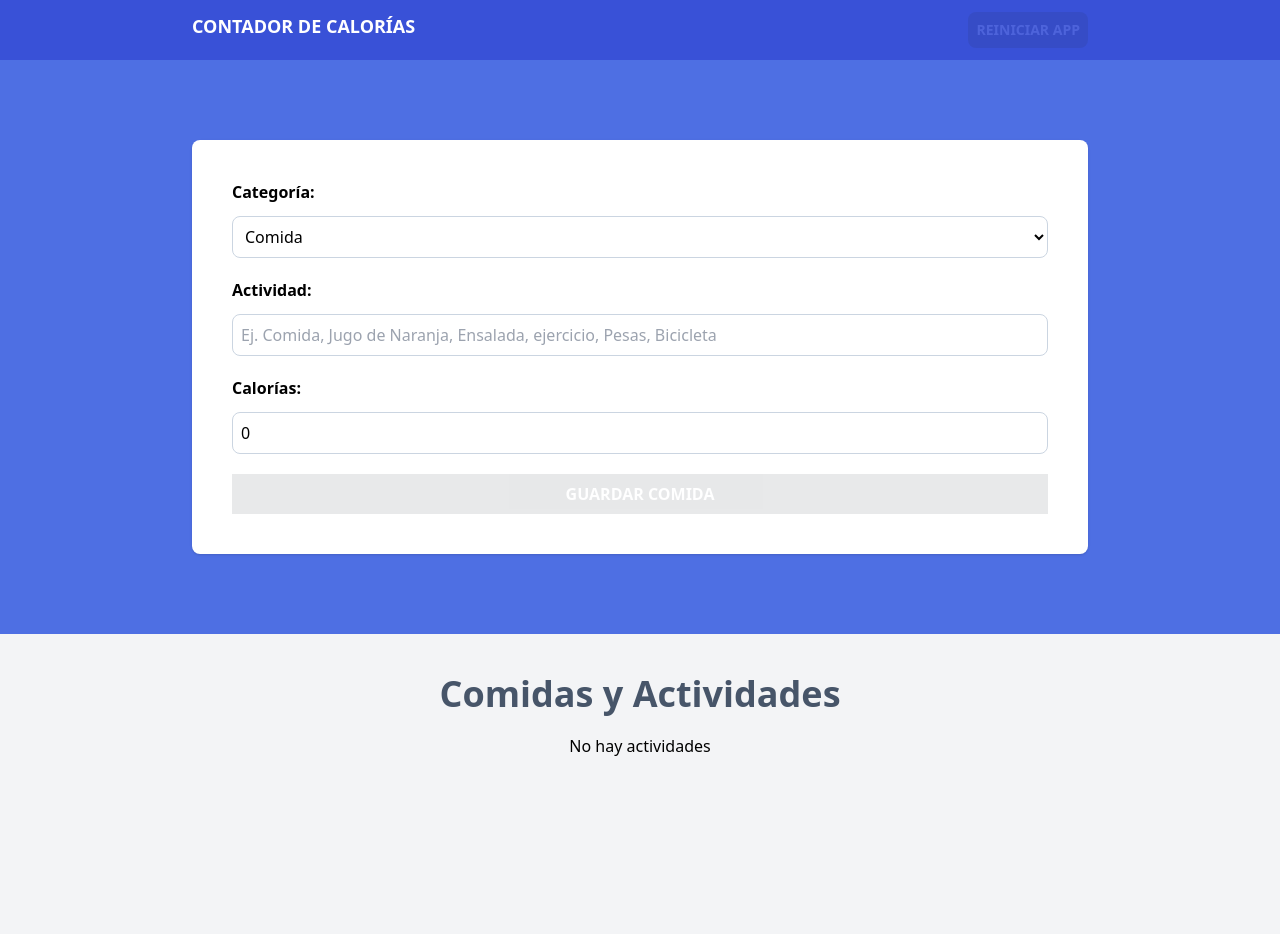
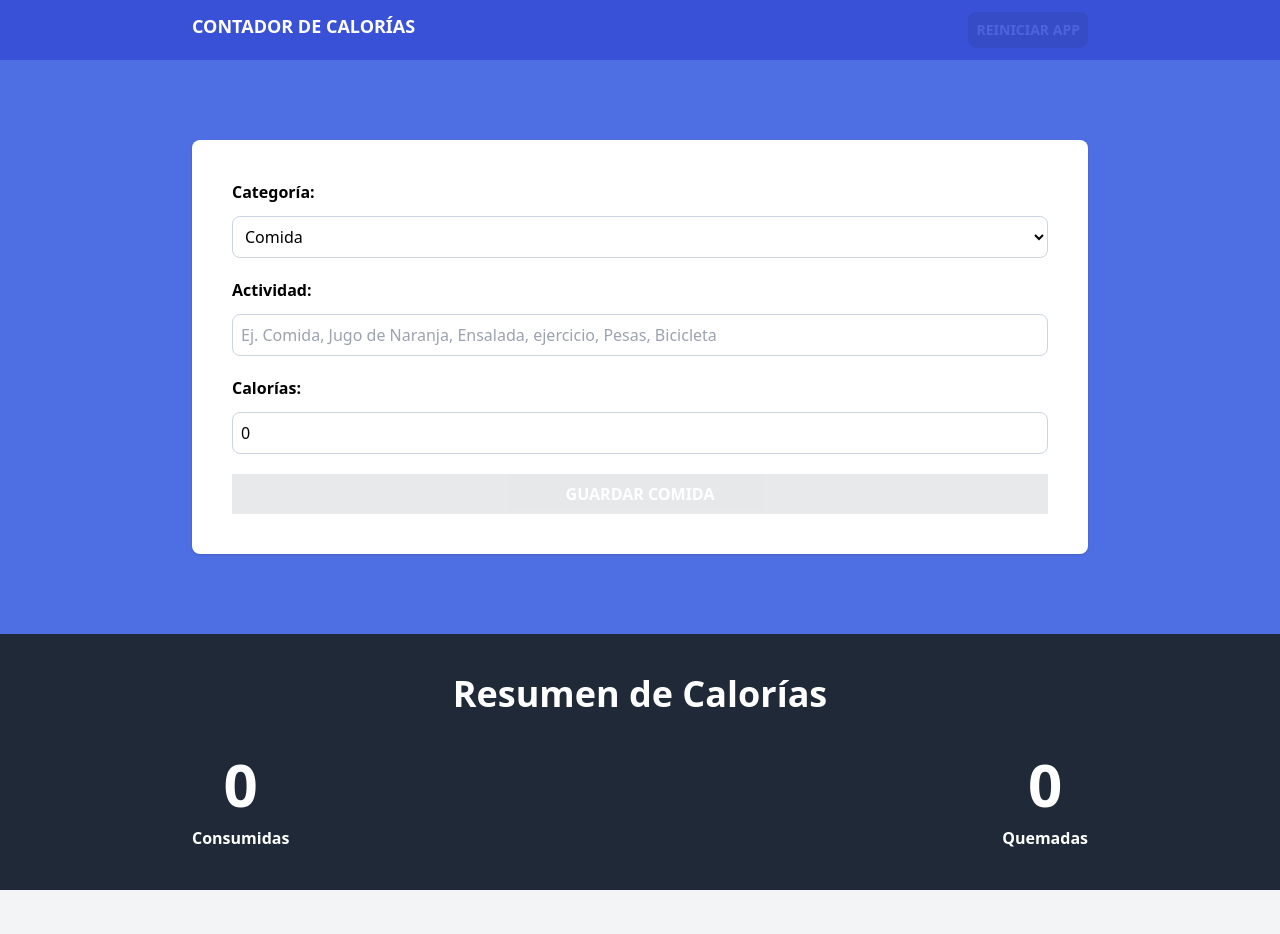
Before and after one commit to DanielPAyala/react_calorie-tracker, a React (Vite) app: page / in a window 1280 px wide. Shown: the top 934 px of the page. Before the commit the page ends 800 px from the top, so only its background shows below. Built offline with nearby package versions, Linux system fonts and the light colour scheme.

Commit message:
Show total calories consumed and burned

```diff
--- a/src/App.tsx
+++ b/src/App.tsx
@@ -4,6 +4,7 @@
 
 import './App.css';
 import ActivityList from './components/ActivityList';
+import CalorieTracker from './components/CalorieTracker';
 
 function App() {
   const [state, dispatch] = useReducer(activityReducer, initialState);
@@ -44,6 +45,12 @@
         </div>
       </section>
 
+      <section className='bg-gray-800 py-10'>
+        <div className='max-w-4xl mx-auto'>
+          <CalorieTracker activities={state.activities} />
+        </div>
+      </section>
+
       <section className='p-10 mx-auto max-w-4xl'>
         <ActivityList activities={state.activities} dispatch={dispatch} />
       </section>
--- /dev/null
+++ b/src/components/CalorieTracker.tsx
@@ -0,0 +1,50 @@
+import { useMemo } from 'react';
+import type { Activity } from '../types';
+
+type CalorieTrackerProps = {
+  activities: Activity[];
+};
+
+export default function CalorieTracker({ activities }: CalorieTrackerProps) {
+  const caloriesConsumed = useMemo(
+    () =>
+      activities.reduce(
+        (total, activity) =>
+          activity.category === 1 ? total + activity.calories : total,
+        0
+      ),
+    [activities]
+  );
+  const caloriesBurned = useMemo(
+    () =>
+      activities.reduce(
+        (total, activity) =>
+          activity.category === 2 ? total + activity.calories : total,
+        0
+      ),
+    [activities]
+  );
+
+  return (
+    <>
+      <h2 className='text-4xl font-black text-white text-center'>
+        Resumen de Calorías
+      </h2>
+
+      <div className='flex flex-col items-center md:flex-row md:justify-between gap-5 mt-10'>
+        <p className='text-white font-bold rounded-full grid grid-cols-1 gap-3 text-center'>
+          <span className='font-black text-6xl text-orange'>
+            {caloriesConsumed}
+          </span>
+          Consumidas
+        </p>
+        <p className='text-white font-bold rounded-full grid grid-cols-1 gap-3 text-center'>
+          <span className='font-black text-6xl text-orange'>
+            {caloriesBurned}
+          </span>
+          Quemadas
+        </p>
+      </div>
+    </>
+  );
+}
```
